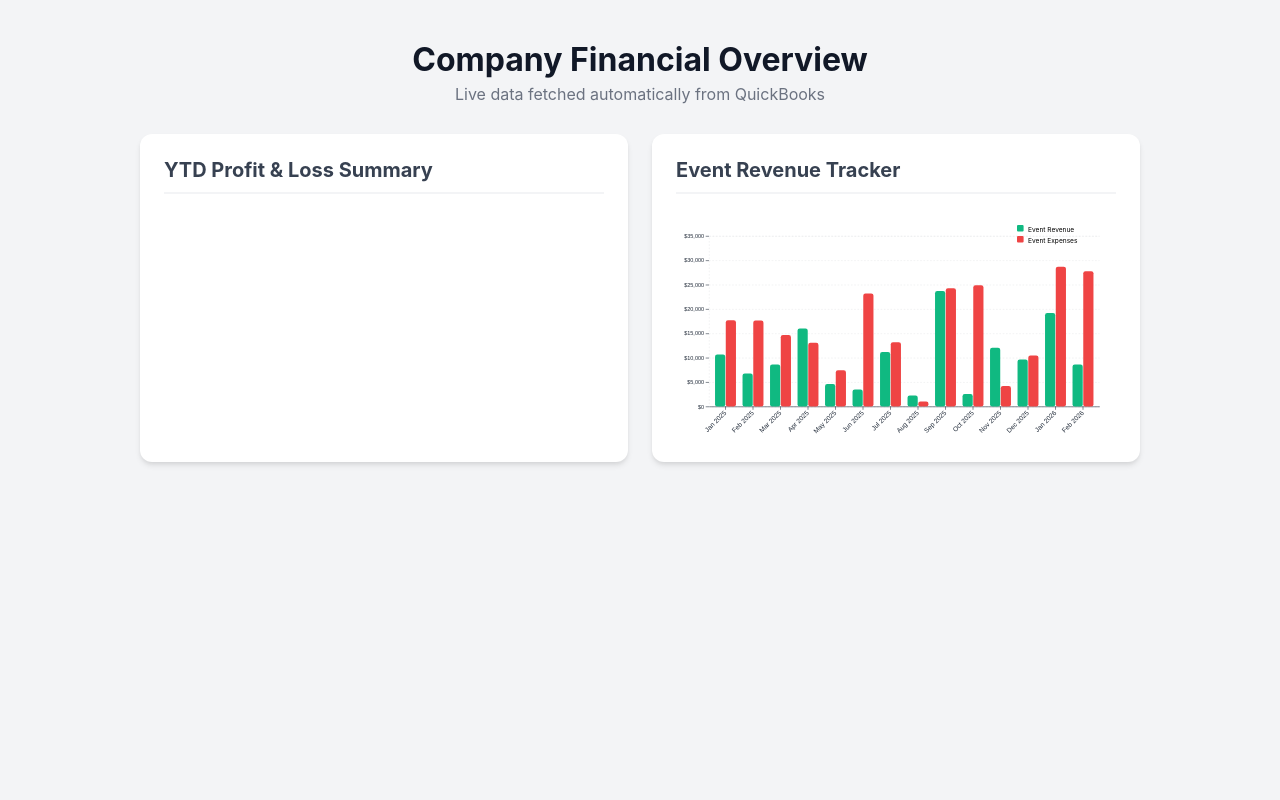
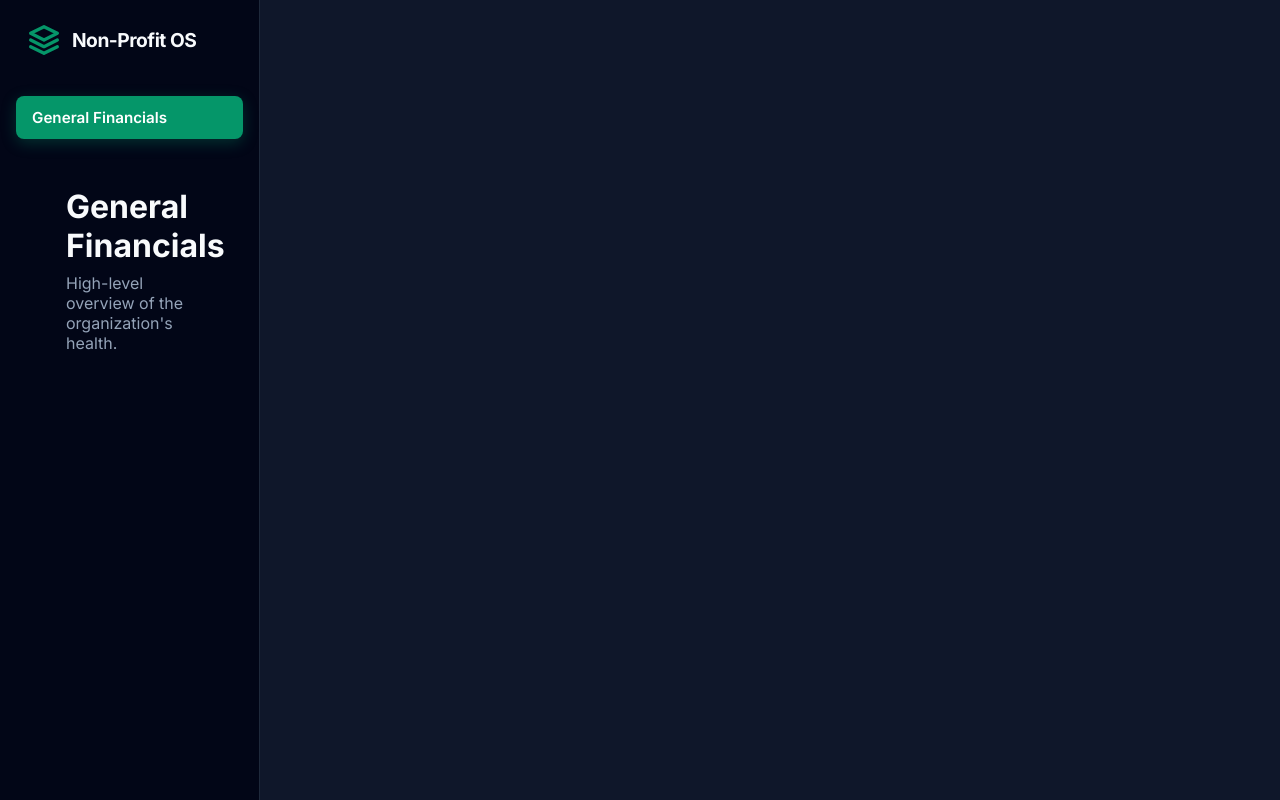
Before and after one commit to ElliottGrazCAM/D3-Sandbox, a website: page index.html in a window 1280 px wide. Drawn offline with nearby package versions, Linux system fonts and the light colour scheme.

Commit message:
changing style

```diff
--- a/index.html
+++ b/index.html
@@ -10,25 +10,60 @@
 </head>
 
 <body>
+    <nav class="sidebar">
 
-    <div class="dashboard-header">
-        <h1>Company Financial Overview</h1>
-        <p>Live data fetched automatically from QuickBooks</p>
-    </div>
-
-    <div class="dashboard-grid">
-        <div class="card">
-            <h3>YTD Profit & Loss Summary</h3>
-            <div id="chart-pnl"></div>
+        <div class="brand-container">
+            <svg width="32" height="32" viewBox="0 0 24 24" fill="none" stroke="#059669" stroke-width="2.5"
+                stroke-linecap="round" stroke-linejoin="round">
+                <path d="M12 2L2 7l10 5 10-5-10-5zM2 17l10 5 10-5M2 12l10 5 10-5" />
+            </svg>
+            <h2>Non-Profit OS</h2>
         </div>
 
-        <div class="card">
-            <h3>Event Revenue Tracker</h3>
-            <div id="chart-events">
-                <p style="color: #6b7280; text-align: center; margin-top: 50px;">Coming soon...</p>
-            </div>
+        <button class="nav-btn active" onclick="switchPage('page-general')">General Financials</button>
+
+    <main class="content">
+
+        <div id="page-general" class="dashboard-page active">
+            <h1>General Financials</h1>
+            <p>High-level overview of the organization's health.</p>
         </div>
-    </div>
+
+        <div id="page-luncheon" class="dashboard-page" style="display: none;">
+            <h1>Annual Luncheon Tracker</h1>
+            <p>Revenue and Expenses specific to the Luncheon.</p>
+            <div id="chart-events" class="chart-container">Loading data...</div>
+        </div>
+
+        <div id="page-gala" class="dashboard-page" style="display: none;">
+            <h1>Winter Gala</h1>
+            <p>Coming soon...</p>
+        </div>
+        <div id="page-golf" class="dashboard-page" style="display: none;">
+            <h1>Golf Tournament</h1>
+            <p>Coming soon...</p>
+        </div>
+        <div id="page-conference" class="dashboard-page" style="display: none;">
+            <h1>Fall Conference</h1>
+            <p>Coming soon...</p>
+        </div>
+
+    </main>
+
+    <script>
+        function switchPage(pageId) {
+            // Hide all pages
+            document.querySelectorAll('.dashboard-page').forEach(page => {
+                page.style.display = 'none';
+            });
+            // Show the selected page
+            document.getElementById(pageId).style.display = 'block';
+
+            // Update button styles (optional polish)
+            document.querySelectorAll('.nav-btn').forEach(btn => btn.classList.remove('active'));
+            event.target.classList.add('active');
+        }
+    </script>
 
     <script src="dashboard.js"></script>
 </body>
--- a/styles.css
+++ b/styles.css
@@ -1,102 +1,165 @@
-/* Base Page Styling */
-body {
-    font-family: -apple-system, BlinkMacSystemFont, "Segoe UI", Roboto, Helvetica, Arial, sans-serif;
-    background-color: #f3f4f6;
-    /* Soft gray background */
-    color: #1f2937;
+@import url('https://fonts.googleapis.com/css2?family=Inter:wght@300;400;600;700&display=swap');
+
+* {
+    box-sizing: border-box;
     margin: 0;
-    padding: 40px 20px;
+    padding: 0;
 }
 
-/* Dashboard Header */
-.dashboard-header {
-    max-width: 1000px;
-    margin: 0 auto 30px auto;
-    text-align: center;
+body {
+    font-family: 'Inter', sans-serif;
+    display: flex;
+    height: 100vh;
+    background-color: #0f172a;
+    /* Deep dark slate background */
+    color: #f8fafc;
+    /* Crisp white text */
+    overflow: hidden;
 }
 
-.dashboard-header h1 {
-    margin: 0 0 5px 0;
-    color: #111827;
+/* --- SIDEBAR STYLING --- */
+.sidebar {
+    width: 260px;
+    background-color: #020617;
+    /* Pitch black/navy for contrast */
+    border-right: 1px solid #1e293b;
+    display: flex;
+    flex-direction: column;
+    padding: 24px 16px;
+    z-index: 10;
 }
 
-.dashboard-header p {
-    color: #6b7280;
-    margin: 0;
+/* The SVG Logo and Title Container */
+.brand-container {
+    display: flex;
+    align-items: center;
+    gap: 12px;
+    margin-bottom: 40px;
+    padding-left: 12px;
 }
 
-/* Grid Layout for Multiple Charts */
-.dashboard-grid {
-    display: grid;
-    grid-template-columns: repeat(auto-fit, minmax(450px, 1fr));
-    gap: 24px;
-    max-width: 1000px;
-    margin: 0 auto;
+.brand-container h2 {
+    font-size: 1.2rem;
+    font-weight: 700;
+    letter-spacing: -0.5px;
+    color: #f8fafc;
 }
 
-/* The Card Look */
-.card {
-    background: #ffffff;
-    border-radius: 12px;
-    box-shadow: 0 4px 6px -1px rgba(0, 0, 0, 0.1), 0 2px 4px -1px rgba(0, 0, 0, 0.06);
-    padding: 24px;
+/* Navigation Buttons */
+.nav-btn {
+    background: none;
+    border: none;
+    color: #94a3b8;
+    /* Muted gray text */
+    text-align: left;
+    padding: 12px 16px;
+    font-size: 0.95rem;
+    font-weight: 600;
+    font-family: 'Inter', sans-serif;
+    cursor: pointer;
+    border-radius: 8px;
+    margin-bottom: 8px;
+    transition: all 0.2s ease;
 }
 
-.card h3 {
-    margin-top: 0;
-    margin-bottom: 20px;
-    color: #374151;
-    font-size: 1.25rem;
-    border-bottom: 2px solid #f3f4f6;
-    padding-bottom: 10px;
+.nav-btn:hover {
+    background-color: #1e293b;
+    color: white;
 }
 
-/* D3 Specifics */
-.axis text {
-    font-size: 13px;
-    fill: #6b7280;
+/* The Active State (Forest Green) */
+.nav-btn.active {
+    background-color: #059669;
+    /* Forest Green */
+    color: white;
+    box-shadow: 0 4px 15px rgba(5, 150, 105, 0.3);
 }
 
-.axis path,
-.axis line {
-    stroke: #e5e7eb;
+/* --- MAIN DASHBOARD AREA --- */
+.content {
+    flex-grow: 1;
+    padding: 40px 50px;
+    overflow-y: auto;
 }
 
-.label {
-    font-size: 14px;
-    font-weight: bold;
-    fill: white;
-    text-anchor: middle;
+.dashboard-page h1 {
+    font-size: 2rem;
+    font-weight: 700;
+    margin-bottom: 8px;
 }
 
-/* Tooltip Styling */
+.dashboard-page p {
+    color: #94a3b8;
+    margin-bottom: 32px;
+    font-size: 1rem;
+}
+
+/* --- CHART CONTAINER STYLING --- */
+.chart-container {
+    background: #1e293b;
+    /* Slightly lighter slate for the card */
+    padding: 24px;
+    border-radius: 12px;
+    border: 1px solid #334155;
+    box-shadow: 0 10px 25px -5px rgba(0, 0, 0, 0.5);
+    width: 100%;
+    max-width: 900px;
+}
+
+/* --- D3 CHART OVERRIDES FOR DARK MODE --- */
+svg text {
+    fill: #cbd5e1 !important;
+    font-family: 'Inter', sans-serif;
+}
+
+/* Light gray axis text */
+svg .domain {
+    stroke: #475569 !important;
+}
+
+/* Darker axis lines */
+svg .tick line {
+    stroke: #475569 !important;
+}
+
+/* Darker tick marks */
+.grid line {
+    stroke: #334155 !important;
+}
+
+/* Subtle dark grid lines */
+
+/* --- TOOLTIP STYLING --- */
 .tooltip {
     position: absolute;
     text-align: left;
-    padding: 12px;
-    font-size: 14px;
-    background: white;
-    border: 1px solid #e5e7eb;
+    padding: 14px;
+    font-size: 13px;
+    font-family: 'Inter', sans-serif;
+    background: #0f172a;
+    border: 1px solid #334155;
     border-radius: 8px;
     pointer-events: none;
     opacity: 0;
-    box-shadow: 0 10px 15px -3px rgba(0, 0, 0, 0.1);
+    box-shadow: 0 10px 15px -3px rgba(0, 0, 0, 0.5);
     transition: opacity 0.2s ease;
     z-index: 100;
 }
 
 .tooltip strong {
-    color: #111827;
+    color: #f8fafc;
     display: block;
-    margin-bottom: 4px;
+    margin-bottom: 6px;
+    font-size: 14px;
 }
 
 .tooltip span.inc {
     color: #10b981;
-    font-weight: bold;
+    font-weight: 600;
 }
 
+/* Lighter emerald for visibility */
 .tooltip span.exp {
     color: #ef4444;
-    font-weight: bold;
+    font-weight: 600;
 }
```
